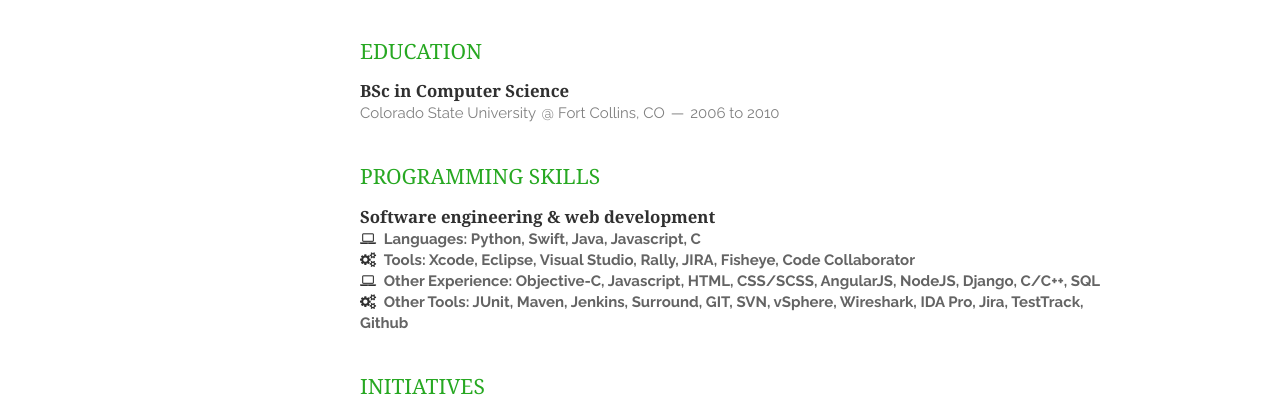
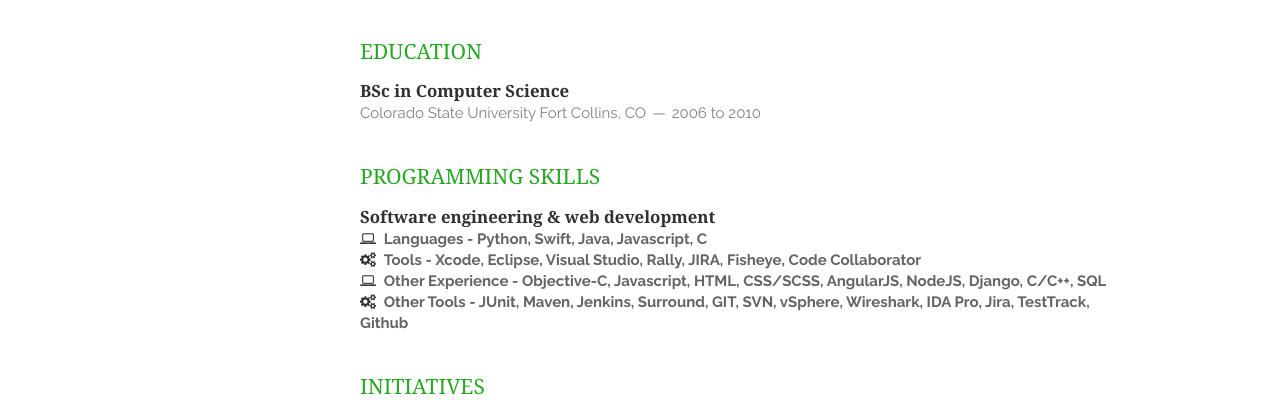
Before and after one commit to joshhamann/resume, a Jekyll site: the page built from index.html, in a window 1280 px wide. Shown: the part 1040-1440 px from the top of the page. Built offline with Jekyll 4.4.1, drawn with Linux system fonts in a browser that asks for light colours; nearby versions of some CDN libraries; Markdown is read by kramdown in place of the engine named in the settings; the list of posts is cut into pages by our own code.

Commit message:
update resume

```diff
--- a/_includes/education.html
+++ b/_includes/education.html
@@ -3,8 +3,7 @@
     <article>
         <header>
             <h1>BSc in Computer Science</h1>
-            <span>Colorado State University</span>
-            <span><address>Fort Collins, CO</address><time>2006 to 2010</time></span>
+            <span>Colorado State University <address>Fort Collins, CO</address><time>2006 to 2010</time></span>
         </header>
     </article>
 </section>
--- a/_includes/skills.html
+++ b/_includes/skills.html
@@ -5,16 +5,16 @@
             <h1>Software engineering & web development</h1>
         </header>
         <p>
-        <i class="fa fa-laptop"></i>&nbsp;&nbsp;<em>Languages: Python, Swift, Java, Javascript, C</em>
+        <i class="fa fa-laptop"></i>&nbsp;&nbsp;<em>Languages - Python, Swift, Java, Javascript, C</em><br/>
         </p>
         <p>
-        <i class="fa fa-cogs"></i>&nbsp;&nbsp;<em>Tools: Xcode, Eclipse, Visual Studio, Rally, JIRA, Fisheye, Code Collaborator</em>
+        <i class="fa fa-cogs"></i>&nbsp;&nbsp;<em>Tools - Xcode, Eclipse, Visual Studio, Rally, JIRA, Fisheye, Code Collaborator</em><br/>
         </p>
         <p>
-        <i class="fa fa-laptop"></i>&nbsp;&nbsp;<em>Other Experience: Objective-C, Javascript, HTML, CSS/SCSS, AngularJS, NodeJS, Django, C/C++, SQL</em>
+        <i class="fa fa-laptop"></i>&nbsp;&nbsp;<em>Other Experience -  Objective-C, Javascript, HTML, CSS/SCSS, AngularJS, NodeJS, Django, C/C++, SQL</em><br/>
         </p>
         <p>
-        <i class="fa fa-cogs"></i>&nbsp;&nbsp;<em>Other Tools: JUnit, Maven, Jenkins, Surround, GIT, SVN, vSphere, Wireshark, IDA Pro, Jira, TestTrack, Github</em>
+        <i class="fa fa-cogs"></i>&nbsp;&nbsp;<em>Other Tools -  JUnit, Maven, Jenkins, Surround, GIT, SVN, vSphere, Wireshark, IDA Pro, Jira, TestTrack, Github</em>
         </p>
     </article>
 </section>
```
